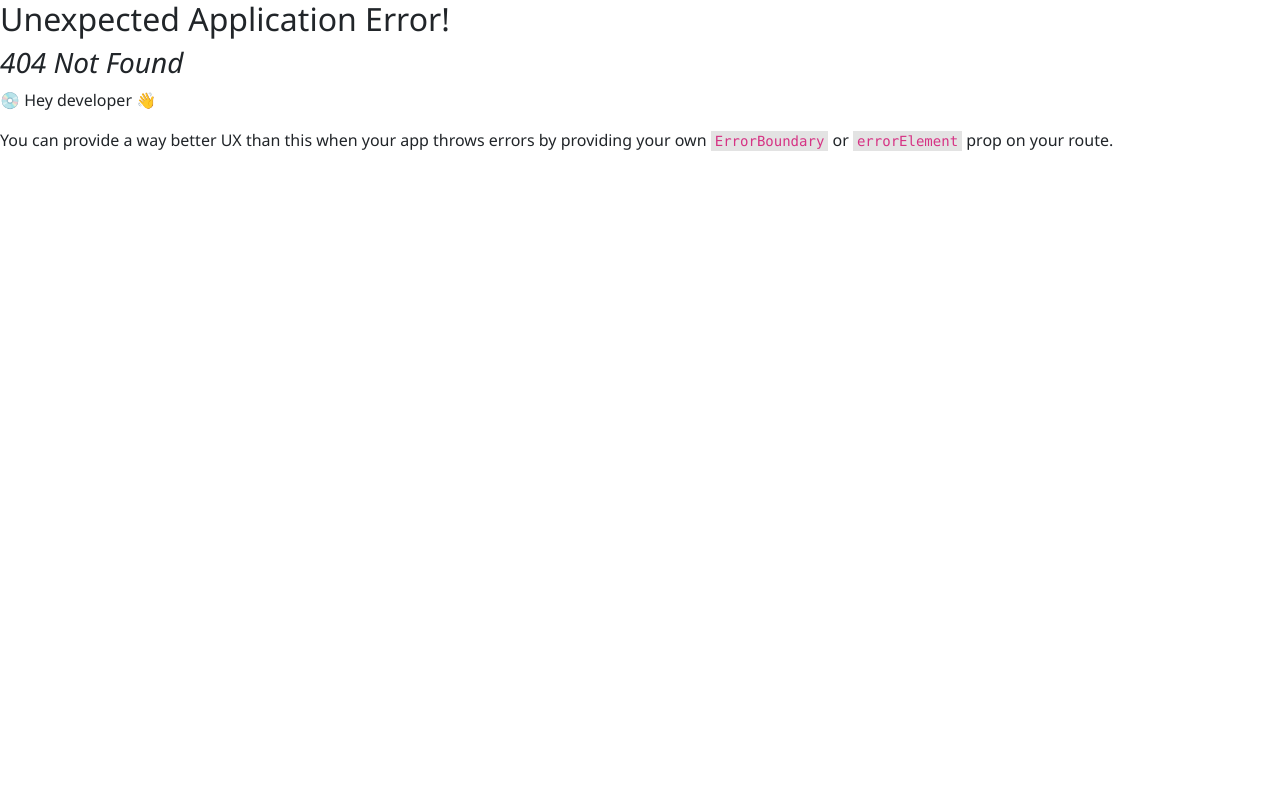
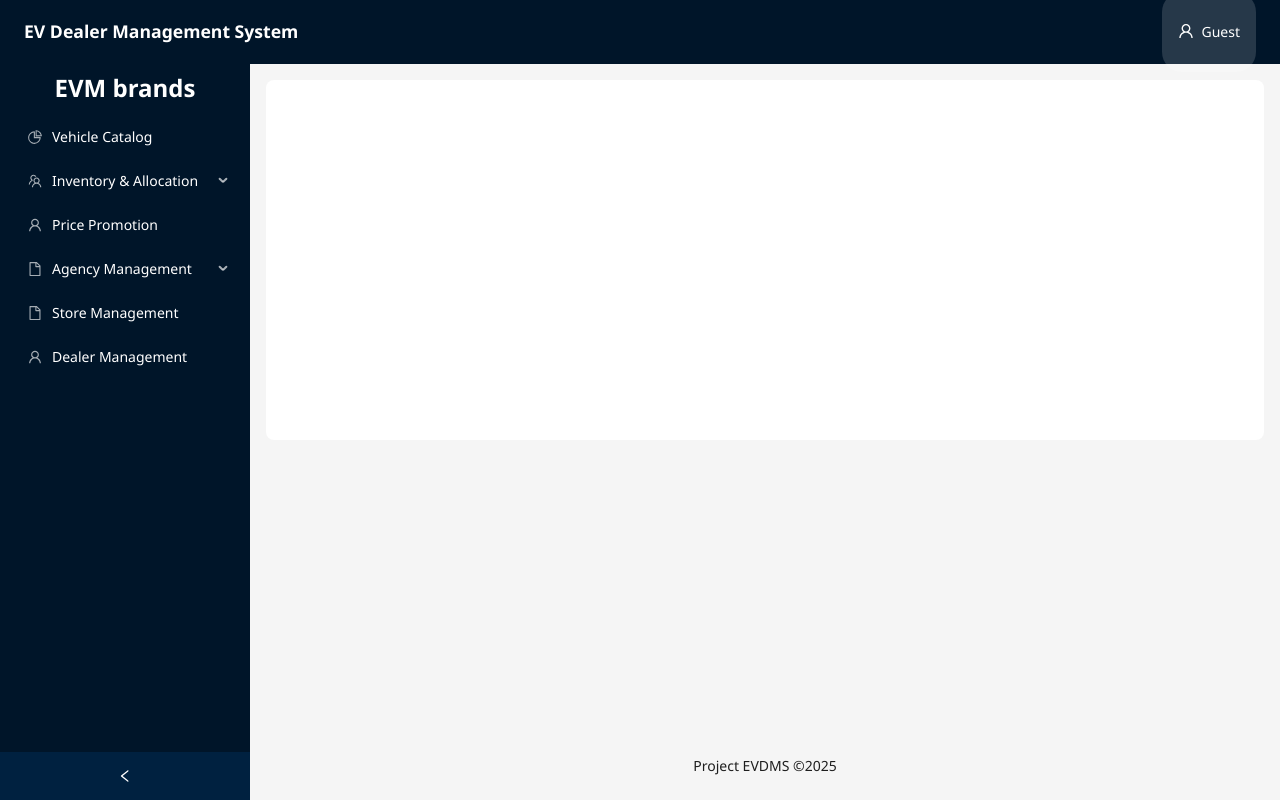
Before and after one commit to teadev2002/FE_SWP_EVDMS_FALL_2025, a React (Vite) app: page /dealers in a window 1280 px wide. Before the commit this address had no page. Built offline with nearby package versions, Linux system fonts and the light colour scheme.

Commit message:
fix path url brands -> dealers

```diff
--- a/src/components/dashboard/brands.jsx
+++ b/src/components/dashboard/dealers.jsx
@@ -36,12 +36,13 @@
     getItem('Debt', 'agency-management/debt-management', <FileOutlined />),
   ]),
     getItem('Store Management', 'store-management',  <FileOutlined />),
+    getItem('Dealer Management', 'dealer-management', <UserOutlined />),
   // getItem('Account Management', 'account-management', <DesktopOutlined />),
   // getItem('Reports & Analysis', 'reports-analysis', <PieChartOutlined /> ),
   // getItem('Inventory & Consumtion', 'inventory-&-consumtion-report', <DesktopOutlined />),
   ]
 
-const Brands = () => {
+const Dealers = () => {
   const [collapsed, setCollapsed] = useState(false);
   const {
     token: { colorBgContainer, borderRadiusLG },
@@ -78,4 +79,4 @@
     </Layout>
   );
 };
-export default Brands;
+export default Dealers;
--- a/src/components/dashboard/store.jsx
+++ b/src/components/dashboard/store.jsx
@@ -41,7 +41,6 @@
   ]
 
   ),
-  getItem('Dealer', 'dealer-management', <UserOutlined />),
 
   getItem('Report', 'report', <FileOutlined />, [
     getItem('Staff Sales Report', 'report/staff-sales-report', <FileOutlined />),
```
Also changed, not shown: src/App.jsx (+8 -7 lines).
